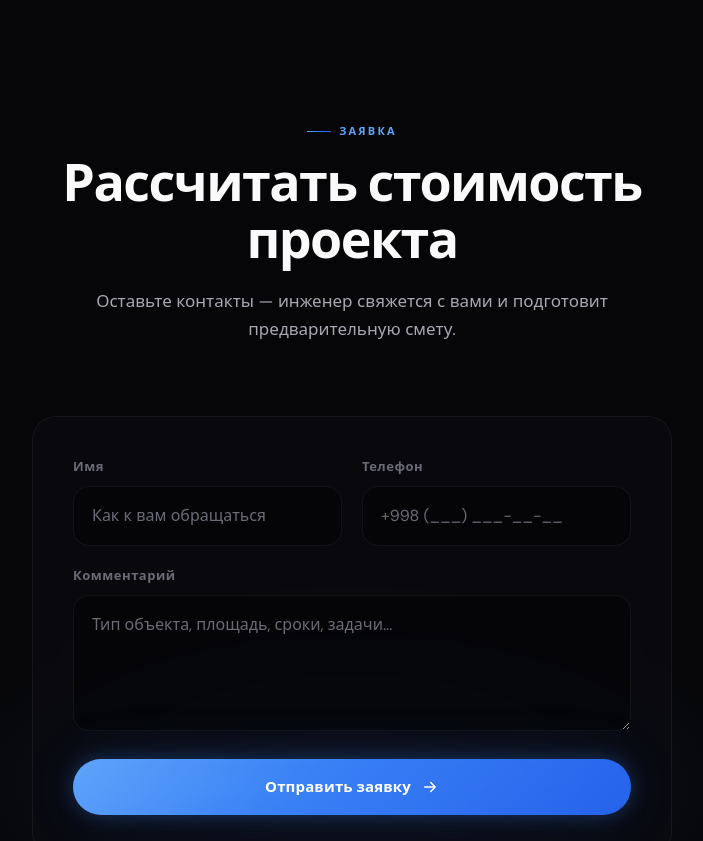
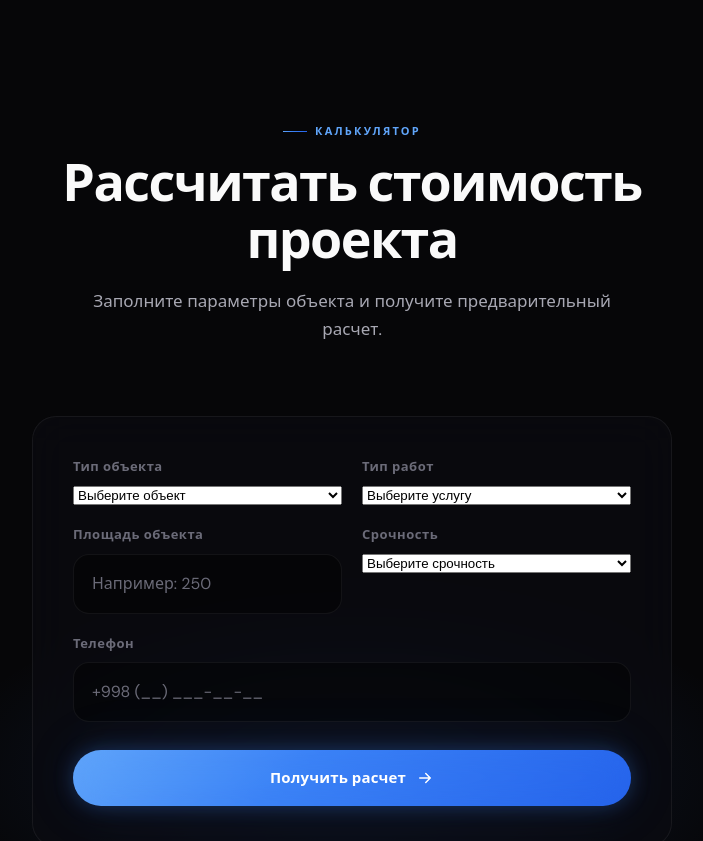
Before and after one commit to emochenov333-bit/evs-site, a React (Vite) app: page / in a window 1280 px wide. Shown: the part 6760-7601 px from the top of the page, without its empty margins (288-991 px from the left). Built offline with nearby package versions, Linux system fonts and the light colour scheme.

Commit message:
new calculator form

```diff
--- a/src/components/ContactForm/ContactForm.tsx
+++ b/src/components/ContactForm/ContactForm.tsx
@@ -7,7 +7,13 @@ import { Reveal } from '../motion/Reveal'
 import { sendLeadToTelegram } from '../../services/telegram'
 import './ContactForm.css'
 
-const EMPTY_FORM = { name: '', phone: '', comment: '' }
+const EMPTY_FORM = {
+  objectType: '',
+  service: '',
+  area: '',
+  urgency: '',
+  phone: '',
+}
 
 const TOAST_DURATION_MS = 4500
 
@@ -31,8 +37,6 @@ export function ContactForm() {
   const onSubmit = async (e: FormEvent<HTMLFormElement>) => {
     e.preventDefault()
 
-    console.log('SUBMIT WORKS')
-
     if (loading) return
 
     setLoading(true)
@@ -40,15 +44,30 @@ export function ContactForm() {
 
     try {
       await sendLeadToTelegram({
-        name: form.name,
+        name: 'Калькулятор EVS Монтаж',
         phone: form.phone,
-        comment: form.comment,
+        comment: `
+Тип объекта: ${form.objectType}
+
+Тип работ: ${form.service}
+
+Площадь: ${form.area} м²
+
+Срочность: ${form.urgency}
+        `,
       })
 
       setForm(EMPTY_FORM)
-      setToast({ message: 'Заявка успешно отправлена', type: 'success' })
+
+      setToast({
+        message: 'Заявка успешно отправлена',
+        type: 'success',
+      })
     } catch {
-      setToast({ message: 'Ошибка отправки', type: 'error' })
+      setToast({
+        message: 'Ошибка отправки',
+        type: 'error',
+      })
     } finally {
       setLoading(false)
     }
@@ -57,6 +76,7 @@ export function ContactForm() {
   return (
     <section className="section form-section" id="form">
       <motion.div className="form-section__glow" aria-hidden />
+
       <Toast
         message={toast?.message ?? ''}
         type={toast?.type ?? 'success'}
@@ -66,50 +86,114 @@ export function ContactForm() {
 
       <div className="container form-section__inner">
         <SectionHeader
-          label="Заявка"
+          label="Калькулятор"
           title="Рассчитать стоимость проекта"
-          description="Оставьте контакты — инженер свяжется с вами и подготовит предварительную смету."
+          description="Заполните параметры объекта и получите предварительный расчет."
         />
 
         <Reveal>
-          <form className="form glass glass-glow" onSubmit={onSubmit} noValidate>
+          <form
+            className="form glass glass-glow"
+            onSubmit={onSubmit}
+            noValidate
+          >
             <div className="form__row">
               <label className="form__field">
-                <span>Имя</span>
-                <input
-                  type="text"
-                  name="name"
+                <span>Тип объекта</span>
+
+                <select
                   required
                   disabled={loading}
-                  value={form.name}
-                  onChange={(e) => updateField('name', e.target.value)}
-                  placeholder="Как к вам обращаться"
+                  value={form.objectType}
+                  onChange={(e) =>
+                    updateField('objectType', e.target.value)
+                  }
+                >
+                  <option value="">Выберите объект</option>
+                  <option value="Квартира">Квартира</option>
+                  <option value="Дом">Дом</option>
+                  <option value="Офис">Офис</option>
+                  <option value="Ресторан">Ресторан</option>
+                  <option value="Торговый центр">Торговый центр</option>
+                  <option value="Производство">Производство</option>
+                </select>
+              </label>
+
+              <label className="form__field">
+                <span>Тип работ</span>
+
+                <select
+                  required
+                  disabled={loading}
+                  value={form.service}
+                  onChange={(e) =>
+                    updateField('service', e.target.value)
+                  }
+                >
+                  <option value="">Выберите услугу</option>
+                  <option value="Общестрой">Общестрой</option>
+                  <option value="Видеонаблюдение">Видеонаблюдение</option>
+                  <option value="Пожарная сигнализация">
+                    Пожарная сигнализация
+                  </option>
+                  <option value="СКУД">СКУД</option>
+                  <option value="Электромонтаж">Электромонтаж</option>
+                  <option value="ЛВС / СКС">ЛВС / СКС</option>
+                  <option value="Вентиляция">Вентиляция</option>
+                </select>
+              </label>
+            </div>
+
+            <div className="form__row">
+              <label className="form__field">
+                <span>Площадь объекта</span>
+
+                <input
+                  type="number"
+                  required
+                  disabled={loading}
+                  value={form.area}
+                  onChange={(e) =>
+                    updateField('area', e.target.value)
+                  }
+                  placeholder="Например: 250"
                 />
               </label>
+
               <label className="form__field">
-                <span>Телефон</span>
-                <input
-                  type="tel"
-                  name="phone"
+                <span>Срочность</span>
+
+                <select
                   required
                   disabled={loading}
-                  value={form.phone}
-                  onChange={(e) => updateField('phone', e.target.value)}
-                  placeholder="+998 (___) ___-__-__"
-                />
+                  value={form.urgency}
+                  onChange={(e) =>
+                    updateField('urgency', e.target.value)
+                  }
+                >
+                  <option value="">Выберите срочность</option>
+                  <option value="Срочно">Срочно</option>
+                  <option value="Стандартно">Стандартно</option>
+                  <option value="Без спешки">Без спешки</option>
+                </select>
               </label>
             </div>
+
             <label className="form__field">
-              <span>Комментарий</span>
-              <textarea
-                name="comment"
-                rows={4}
+              <span>Телефон</span>
+
+              <input
+                type="tel"
+                required
                 disabled={loading}
-                value={form.comment}
-                onChange={(e) => updateField('comment', e.target.value)}
-                placeholder="Тип объекта, площадь, сроки, задачи..."
+                value={form.phone}
+                onChange={(e) =>
+                  updateField('phone', e.target.value)
+                }
+                placeholder="+998 (__) ___-__-__"
               />
             </label>
+
             <Button
               type="submit"
               variant="primary"
@@ -118,7 +202,7 @@ export function ContactForm() {
               loading={loading}
               disabled={loading}
             >
-              {loading ? 'Отправка...' : 'Отправить заявку '}
+              {loading ? 'Отправка...' : 'Получить расчет'}
             </Button>
           </form>
         </Reveal>
```
